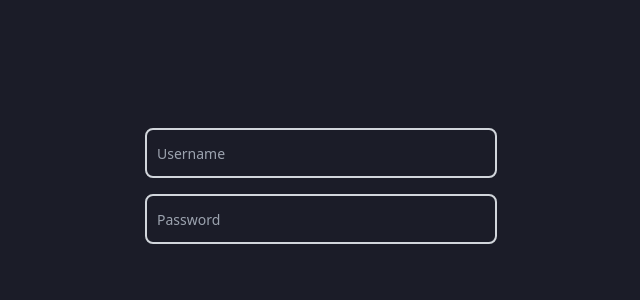
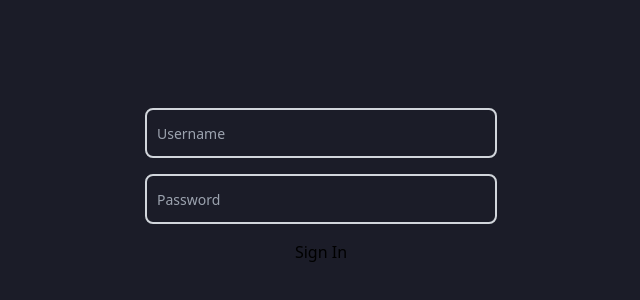
Before and after one commit to ronsigter/bookshelf, a Next.js app in the folder frontend/: page /login in a window 1280 px wide. Shown: the part 214-514 px from the top of the page, without its empty margins (319-959 px from the left). Built offline with nearby package versions, Linux system fonts and the light colour scheme.

Commit message:
creates a button component

```diff
--- a/frontend/app/bookshelf-login/index.tsx
+++ b/frontend/app/bookshelf-login/index.tsx
@@ -1,3 +1,4 @@
+import { Button } from 'components/buttons/Button'
 import { Input } from 'components/forms/Input'
 import type { NextPage } from 'next'
 
@@ -8,6 +9,7 @@ const LoginContainer: NextPage = () => {
         <form className="flex w-full flex-col gap-4">
           <Input label="Username" />
           <Input label="Password" type="password" />
+          <Button label="Sign In" />
         </form>
       </div>
     </div>
--- /dev/null
+++ b/frontend/components/buttons/Button.tsx
@@ -0,0 +1,13 @@
+interface ButtonProps extends React.HtmlHTMLAttributes<HTMLButtonElement> {
+  label: string
+}
+
+export const Button: React.FC<ButtonProps> = (props) => {
+  const { label, ...rest } = props
+
+  return (
+    <button {...rest} className="btn">
+      {label}
+    </button>
+  )
+}
```
